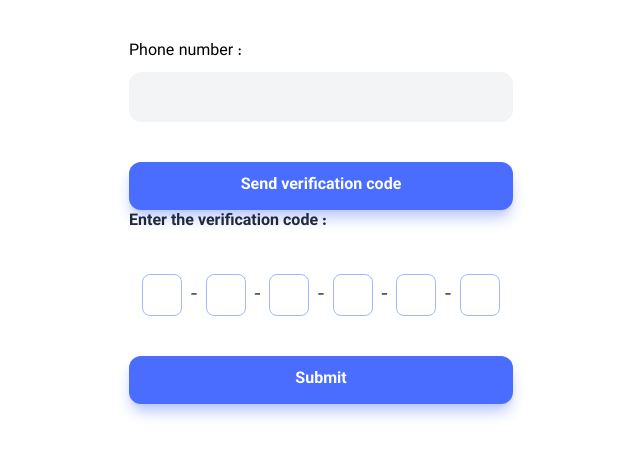
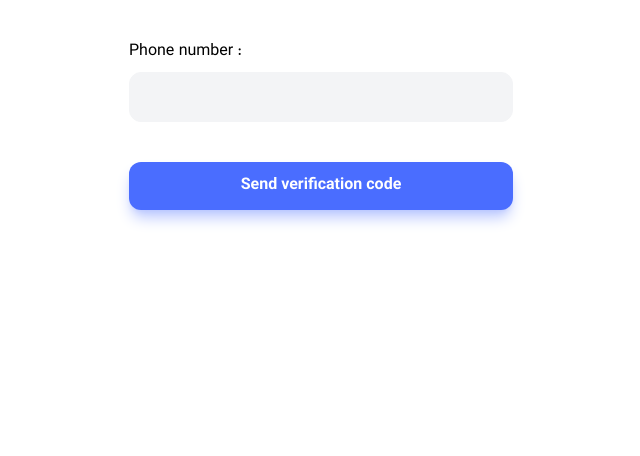
Before and after one commit to nymajalalabadi/Freelnacer-App-Frontend, a React (Vite) app in the folder Freelnacer-App-Frontend/: page /auth in a window 1280 px wide. Shown: the top 456 px of the page, without its empty margins (319-959 px from the left). Built offline with nearby package versions, Linux system fonts and the light colour scheme.

Commit message:
Added react-loader-spinner And AuthContainer Component

```diff
--- a/Freelnacer-App-Frontend/package.json
+++ b/Freelnacer-App-Frontend/package.json
@@ -16,6 +16,7 @@
     "react-dom": "^18.3.1",
     "react-hot-toast": "^2.5.1",
     "react-icons": "^5.4.0",
+    "react-loader-spinner": "^6.1.6",
     "react-otp-input": "^3.1.1",
     "react-router-dom": "^7.1.3"
   },
--- /dev/null
+++ b/Freelnacer-App-Frontend/src/features/authentication/AuthContainer.jsx
@@ -0,0 +1,27 @@
+import { useState } from "react";
+import SendOPTFrom from "./SendOPTFrom";
+import CheckOPTFrom from "./CheckOPTFrom";
+
+
+function AuthContainer() {
+  const [step, setStep] = useState(1);
+
+  const renderStep = () => {
+    switch (step) {
+      case 1:
+        return <SendOPTFrom setStep={setStep}/>;
+      case 2:
+        return <CheckOPTFrom />;
+      default:
+        return null;
+    }
+  };
+
+  return (
+    <div className="w-full sm:max-w-sm">
+        {renderStep()}
+    </div>
+  )
+}
+
+export default AuthContainer
--- a/Freelnacer-App-Frontend/src/features/authentication/SendOPTFrom.jsx
+++ b/Freelnacer-App-Frontend/src/features/authentication/SendOPTFrom.jsx
@@ -3,8 +3,9 @@ import TextField from '../../ui/TextField';
 import { useMutation } from '@tanstack/react-query';
 import { getOPT } from '../../services/authService';
 import toast from 'react-hot-toast';
+import Loading from '../../ui/Loading';
 
-function SendOPTFrom() {
+function SendOPTFrom({setStep}) {
   const [phoneNumber, setPhoneNumber] = useState("");
 
   const { isPending, error, data, mutateAsync } = useMutation({
@@ -15,6 +16,7 @@ function SendOPTFrom() {
     e.preventDefault();
     try{
     const data =  await mutateAsync({phoneNumber});
+    setStep(2);
     toast.success(data.message)
     } catch(error){
       toast.error(error?.response?.data?.message);
@@ -25,9 +27,13 @@ function SendOPTFrom() {
     <div>
       <form className="space-y-10" onSubmit={sendOptsHandler}>
         <TextField label="Phone number" name="phonenumber" value={phoneNumber} onChange={e => setPhoneNumber(e.target.value)}/>
-        <button type="submit" className="btn btn--primary w-full">
-            Send verification code
-        </button>
+        <div>
+          {isPending ? (
+            <Loading/>
+          ) : (
+            <button type="submit" className="btn btn--primary w-full">Send verification code</button>
+          )}
+        </div>
       </form>
     </div>
   )
--- a/Freelnacer-App-Frontend/src/pages/Auth.jsx
+++ b/Freelnacer-App-Frontend/src/pages/Auth.jsx
@@ -1,13 +1,10 @@
-import CheckOPTFrom from "../features/authentication/CheckOPTFrom"
-import SendOPTFrom from "../features/authentication/SendOPTFrom"
+import AuthContainer from "../features/authentication/AuthContainer";
 
 function Auth() {
+
   return (
     <div className="flex justify-center pt-10">
-      <div className="w-full sm:max-w-sm">
-        <SendOPTFrom />
-        <CheckOPTFrom />
-      </div>
+      <AuthContainer />
     </div>
   )
 }
--- /dev/null
+++ b/Freelnacer-App-Frontend/src/ui/Loading.jsx
@@ -0,0 +1,18 @@
+import { ThreeDots } from "react-loader-spinner";
+
+function Loading({ width = "75", height = "40" }) {
+  return (
+    <ThreeDots
+      height={height}
+      width={width}
+      radius={9}
+      color="rgb(var(--color-primary-900))"
+      wrapperStyle={{
+        display: "flex",
+        justifyContent: "center",
+      }}
+      visible={true}
+    />
+  );
+}
+export default Loading;
```
Also changed, not shown: 1 other file (tests, documents, lock files or other folders).
